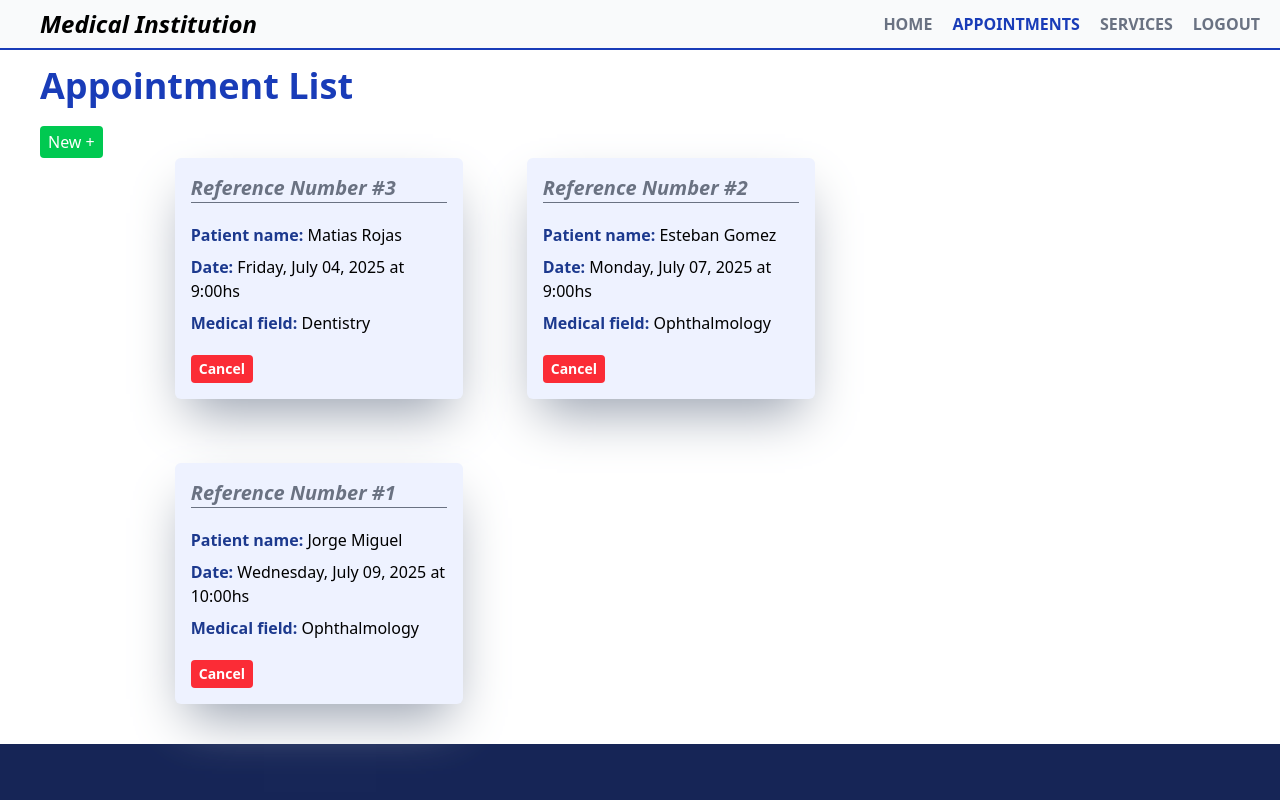
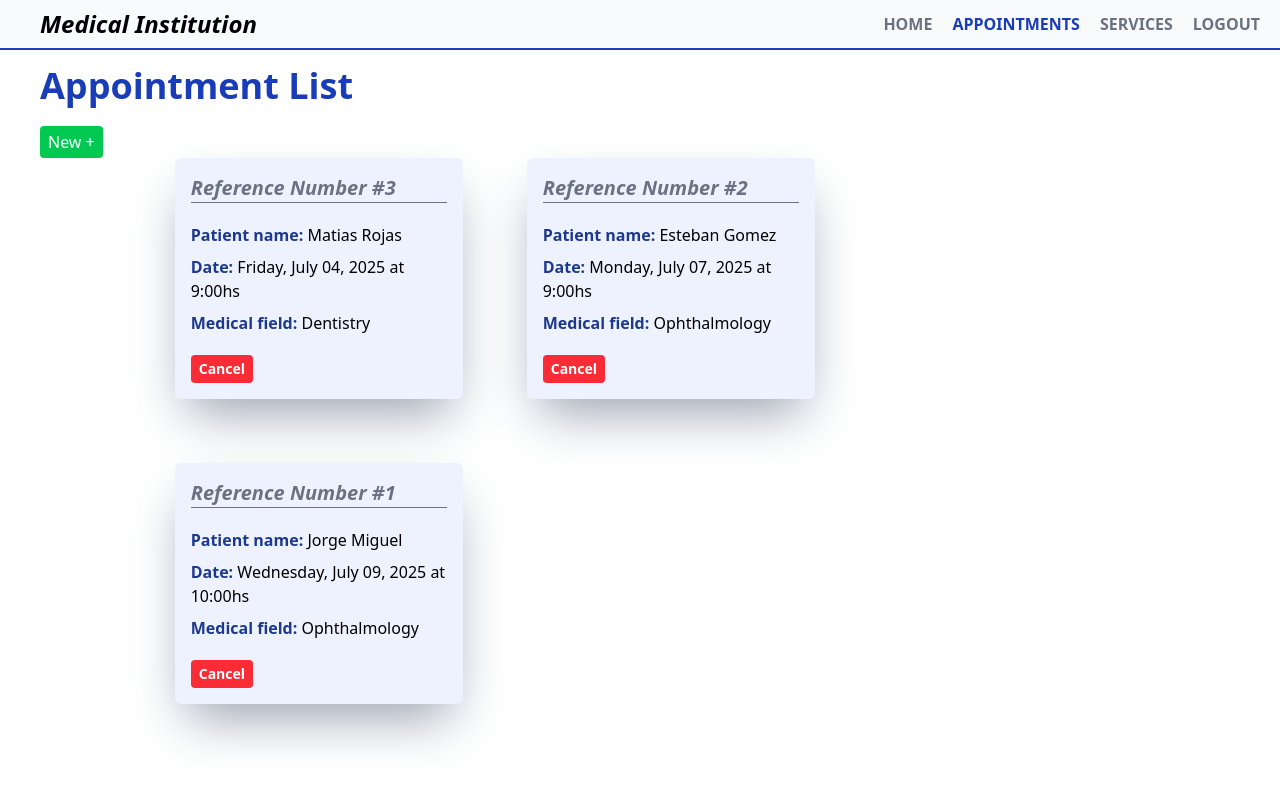
Before and after one commit to LucasDLabo/ReactJS-AAPRO2.0-2025, a React (Vite) app in the folder final_project/: page / in a window 1280 px wide. Shown: the top 800 px of the page. Built offline with nearby package versions, Linux system fonts and the light colour scheme.

Commit message:
feat/finalProject: label when no appoints are setted

```diff
--- a/final_project/src/App.jsx
+++ b/final_project/src/App.jsx
@@ -46,7 +46,7 @@ function App() {
                 <Navbar></Navbar>
             </header>
 
-            <main>
+            <main className='min-h-screen'>
                 <div className='flex justify-between mr-40 mt-4'>
                     <h2 className='title' id='top'>Appointment List</h2>
                 </div>
@@ -60,6 +60,12 @@ function App() {
                         </div>
                     )}
                 </div>
+
+                {appoint.length === 0 && (
+                    <p className="flex h-[75vh] items-center justify-center text-center font-mono text-2xl text-gray-400 italic">
+                        No appointments scheduled yet...
+                    </p>
+                )}
 
                 <AppointmentListContainer>
                 {
```
